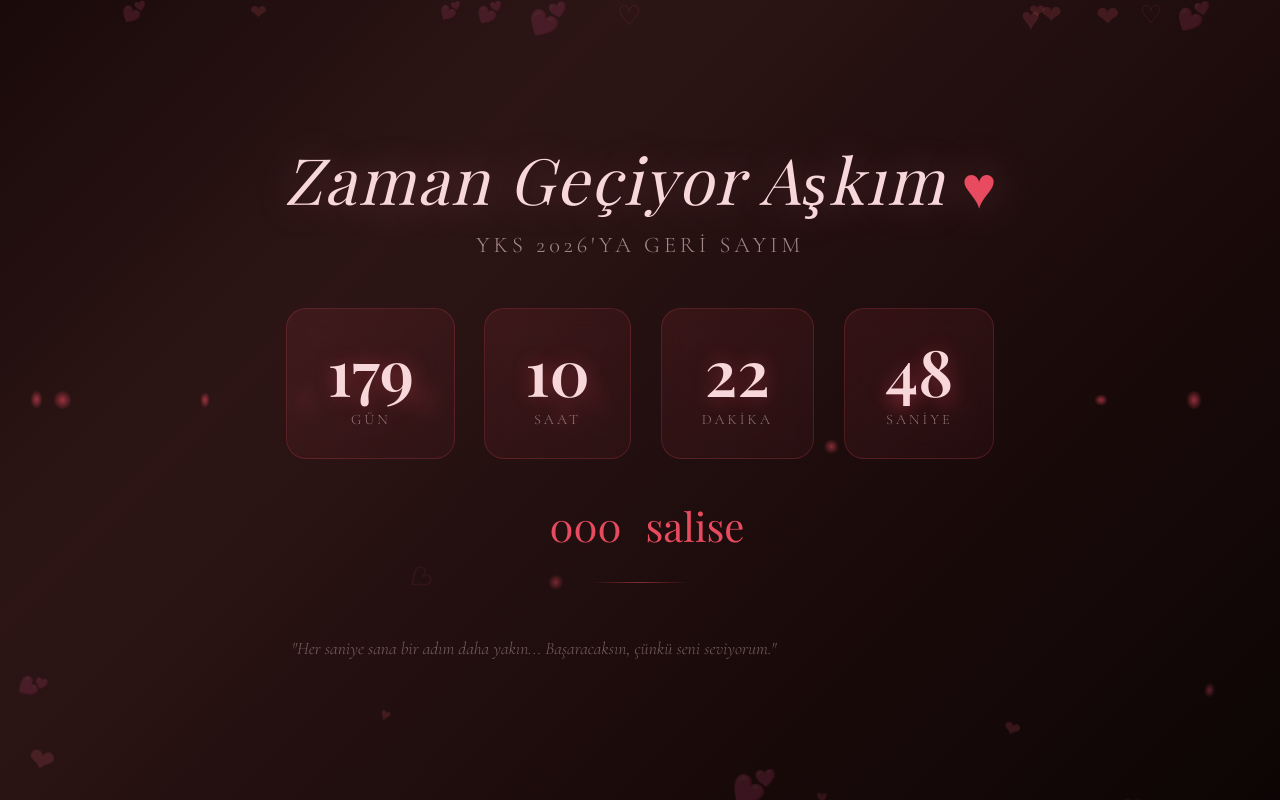
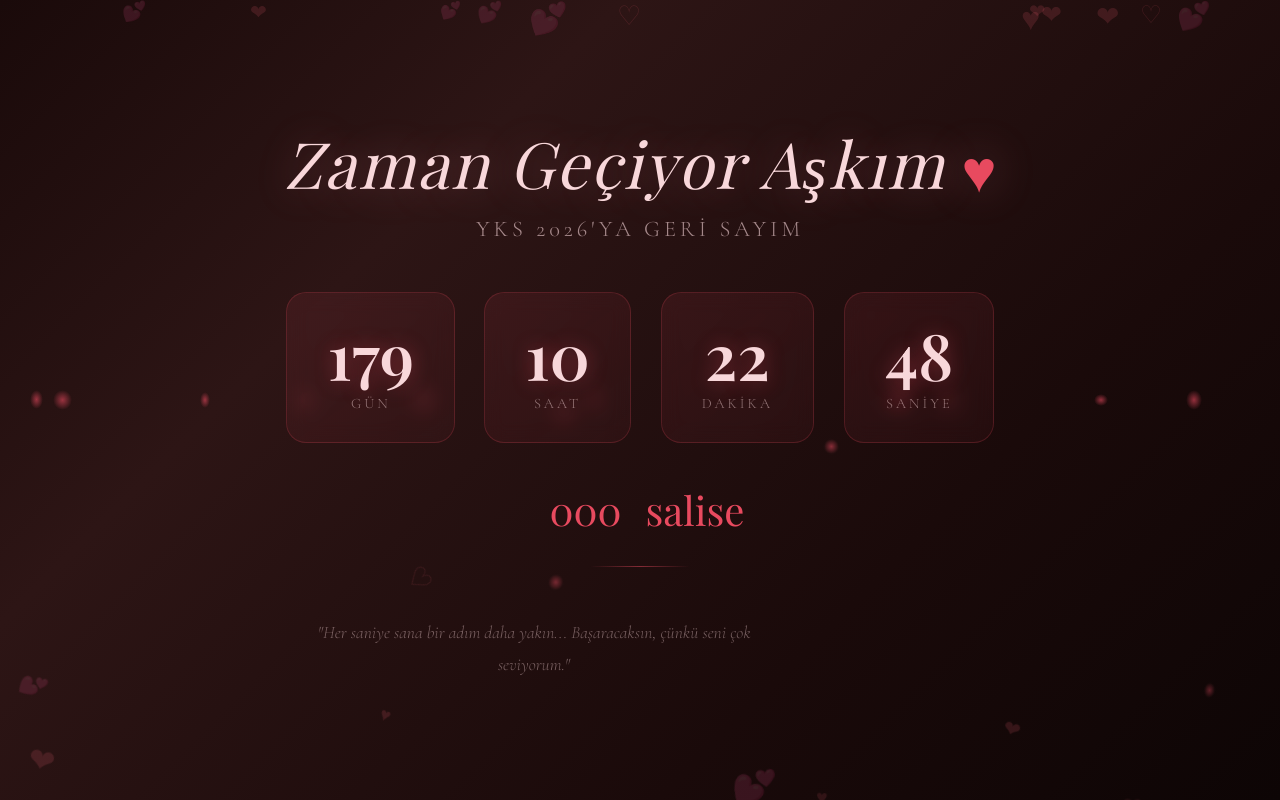
Before and after one commit to dahadayakin/dahadakayin, a plain HTML site: page index.html in a window 1280 px wide. Drawn offline with nearby package versions, Linux system fonts and the light colour scheme; a web font is replaced by a local one.

Commit message:
Update index.html

```diff
--- a/index.html
+++ b/index.html
@@ -235,7 +235,7 @@
         <div class="decorative-line"></div>
 
         <p class="quote">
-            "Her saniye sana bir adım daha yakın... Başaracaksın, çünkü seni seviyorum."
+            "Her saniye sana bir adım daha yakın... Başaracaksın, çünkü seni çok seviyorum."
         </p>
     </div>
 
```
